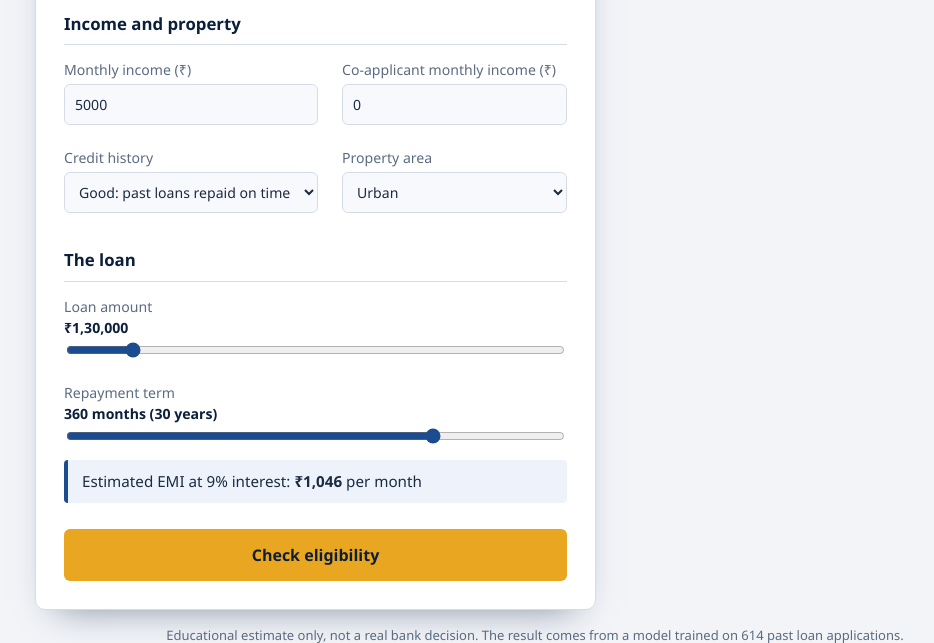
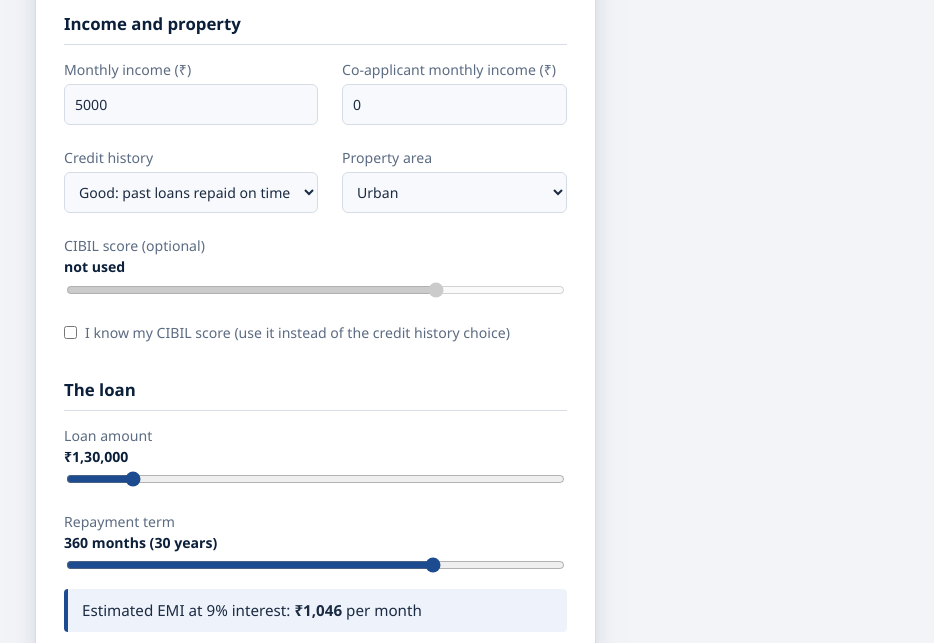
Before and after one commit to divyanshumiscin-codes/loanlens, a Flask app: page / in a window 1280 px wide. Shown: the part 644-1287 px from the top of the page, without its empty margins (105-1039 px from the left). Run offline with Flask 3, Linux system fonts and the light colour scheme; tables that the repository leaves empty hold one stand-in row (values such as "Sample post"); parts of the project's set-up code (start-up, migrations or seed data) failed here and were passed over.

Commit message:
Add optional CIBIL score input and meter

```diff
--- a/app.py
+++ b/app.py
@@ -35,6 +35,38 @@ CHOICES = {"Married": ["Yes", "No"], "Dependents": ["0", "1", "2", "3+"],
 FEATURES = ["ApplicantIncome", "CoapplicantIncome", "LoanAmount", "Loan_Amount_Term",
             "Credit_History", "Married", "Dependents", "Education", "Self_Employed", "Property_Area"]
 
+# CIBIL layer: the dataset has no CIBIL scores, so a score is turned into the dataset's credit-history signal.
+CIBIL_WEAK, CIBIL_GOOD = 650, 750  # below 650 = weak, 750 and above = good, in between = borderline
+CIBIL_TEXT = {
+    "weak": "Your CIBIL score of {score} is below 650, which lenders generally see as weak. The model treats it as a poor credit history.",
+    "borderline": "Your CIBIL score of {score} is in the borderline zone (650 to 749). The model averages the poor-credit and good-credit results.",
+    "good": "Your CIBIL score of {score} is in the good zone (750 and above). The model treats it as a good credit history.",
+}
+
+
+def cibil_zone(score):
+    return "good" if score >= CIBIL_GOOD else "borderline" if score >= CIBIL_WEAK else "weak"
+
+
+def shown(p):
+    return min(max(p, 0.01), 0.99)  # never show a flat 0% or 100%
+
+
+def chance(inputs, cibil=None):
+    """Chance of approval from the model. A CIBIL score replaces the credit-history input:
+    good = good credit, weak = poor credit, borderline = the average of the two."""
+    def run(credit=None):
+        row = dict(inputs) if credit is None else {**inputs, "Credit_History": credit}
+        return float(model.predict_proba(pd.DataFrame([row])[FEATURES])[0][1])
+    if cibil is None:
+        return run()
+    zone = cibil_zone(cibil)
+    if zone == "good":
+        return run(1)
+    if zone == "weak":
+        return run(0)
+    return (run(0) + run(1)) / 2
+
 
 def db():
     conn = sqlite3.connect(DB)
@@ -66,19 +98,32 @@ def validate(data):
             clean[key] = str(data[key])
         else:
             errors[key] = f"{key} must be one of: {', '.join(allowed)}."
+    if data.get("Cibil_Score") not in (None, ""):  # optional
+        try:
+            score = float(data["Cibil_Score"])
+            if not 300 <= score <= 900:
+                raise ValueError
+            clean["Cibil_Score"] = score
+        except (TypeError, ValueError):
+            errors["Cibil_Score"] = "Cibil_Score must be a number between 300 and 900."
     if not errors:
         clean["Credit_History"] = int(clean["Credit_History"])
     return clean, errors
 
 
-def drivers(clean, p_full):
+def drivers(clean, p_full, cibil=None):
     """Which inputs moved this result? Swap each input for the typical value and see how much the score changes."""
     if not BASELINE:
         return []
     out = []
     for key in FEATURES:
-        p = float(model.predict_proba(pd.DataFrame([{**clean, key: BASELINE[key]}])[FEATURES])[0][1])
+        if key == "Credit_History" and cibil is not None:
+            continue  # the CIBIL score replaces this input
+        p = chance({**clean, key: BASELINE[key]}, cibil)
         out.append({"label": LABELS[key], "effect": round((p_full - p) * 100)})
+    if cibil is not None:  # compare the CIBIL score with a typical applicant, who has good credit
+        p = chance({**clean, "Credit_History": BASELINE["Credit_History"]})
+        out.append({"label": "CIBIL score", "effect": round((p_full - p) * 100)})
     out = [d for d in out if abs(d["effect"]) >= 1]
     return sorted(out, key=lambda d: -abs(d["effect"]))[:5]
 
@@ -98,28 +143,34 @@ def predict():
     clean, errors = validate(request.get_json(silent=True) or {})
     if errors:
         return jsonify(errors=errors), 400
+    cibil = clean.pop("Cibil_Score", None)  # optional: None means "not given"
 
-    raw = float(model.predict_proba(pd.DataFrame([clean])[FEATURES])[0][1])
+    raw = chance(clean, cibil)
     approved = raw >= 0.5
-    probability = min(max(raw, 0.01), 0.99)  # never show a flat 0% or 100%
+    probability = shown(raw)
+    at_weak, at_mid, at_good = chance(clean, 300), chance(clean, 700), chance(clean, 900)
 
     monthly_emi = emi(clean["LoanAmount"] * 1000, clean["Loan_Amount_Term"])
     income = clean["ApplicantIncome"] + clean["CoapplicantIncome"]
     share = monthly_emi / income * 100 if income else 100
 
     reasons = []
-    reasons.append("A good credit history is the strongest point in your favour." if clean["Credit_History"]
-                   else "No credit history or past defaults is the biggest risk factor.")
+    if cibil is not None:
+        reasons.append(CIBIL_TEXT[cibil_zone(cibil)].format(score=int(cibil)))
+    else:
+        reasons.append("A good credit history is the strongest point in your favour." if clean["Credit_History"]
+                       else "No credit history or past defaults is the biggest risk factor.")
     reasons.append(f"The EMI would take {share:.0f}% of household income, which is comfortable." if share <= 35
                    else f"The EMI would take {share:.0f}% of household income. Above 35% worries lenders.")
+    reasons.append(f"CIBIL effect: with a score of 750 or more the chance would be about {shown(at_good):.0%}, "
+                   f"and with a score below 650 about {shown(at_weak):.0%}.")
     suggestion = None
     if not approved:  # what-if: lower the loan in 5% steps until the model says yes
         for step in range(1, 20):
             amount = round(clean["LoanAmount"] * (1 - 0.05 * step) / 10) * 10
             if amount < 10:
                 break
-            trial = pd.DataFrame([{**clean, "LoanAmount": amount}])[FEATURES]
-            if model.predict_proba(trial)[0][1] >= 0.5:
+            if chance({**clean, "LoanAmount": amount}, cibil) >= 0.5:
                 suggestion = f"Reducing the loan to about ₹{int(amount * 1000):,} should make approval likely."
                 break
         reasons.append(suggestion or "A smaller loan or a longer term lowers the EMI and can improve the result.")
@@ -128,6 +179,8 @@ def predict():
     if income > 50000 or clean["LoanAmount"] > 500:
         warnings.append("These figures are larger than most of the training data, so treat this estimate as rough.")
 
+    if cibil is not None:  # store 1 when the score is 650 or more
+        clean["Credit_History"] = 1 if cibil >= CIBIL_WEAK else 0
     with db() as c:
         c.execute("""INSERT INTO applications (created_at, ApplicantIncome, CoapplicantIncome, LoanAmount,
                      Loan_Amount_Term, Credit_History, Married, Dependents, Education, Self_Employed,
@@ -139,8 +192,10 @@ def predict():
                    "d": "Approved" if approved else "Declined"})
 
     band = "likely" if probability >= 0.70 else "borderline" if probability >= 0.45 else "unlikely"
+    meter = dict(used=cibil is not None, score=cibil, zone=cibil_zone(cibil) if cibil is not None else None,
+                 chances=dict(weak=shown(at_weak), borderline=shown(at_mid), good=shown(at_good)))
     return jsonify(approved=approved, probability=probability, band=band, emi=monthly_emi, emi_share=share,
-                   reasons=reasons, warnings=warnings, drivers=drivers(clean, raw))
+                   reasons=reasons, warnings=warnings, drivers=drivers(clean, raw, cibil), cibil=meter)
 
 
 @app.get("/api/history")
--- a/static/app.js
+++ b/static/app.js
@@ -34,6 +34,41 @@ form.LoanAmount.addEventListener("input", syncLoan);
 form.Loan_Amount_Term.addEventListener("input", syncLoan);
 syncLoan();
 
+// CIBIL is optional: the slider is only sent when the box is ticked
+const useCibil = document.getElementById("useCibil");
+function syncCibil() {
+  form.Cibil_Score.disabled = !useCibil.checked;
+  document.getElementById("cibilOut").textContent = useCibil.checked ? form.Cibil_Score.value : "not used";
+}
+useCibil.addEventListener("change", syncCibil);
+form.Cibil_Score.addEventListener("input", syncCibil);
+syncCibil();
+
+// The meter under the result: drag to see the chance at other scores (no server call needed)
+function cibilMeter(c) {
+  const zoneOf = s => s >= 750 ? "good" : s >= 650 ? "borderline" : "weak";
+  const NAMES = {weak: "weak zone", borderline: "borderline zone", good: "good zone"};
+  const box = el("div", "", "cibil");
+  const bar = el("div", "", "cbar");
+  ["weak", "borderline", "good"].forEach(z => bar.append(el("span", "", "z-" + z)));
+  const pin = el("i", "", "pin");
+  bar.append(pin);
+  const slider = el("input");
+  slider.type = "range"; slider.min = 300; slider.max = 900; slider.step = 10;
+  slider.value = c.used ? c.score : 750;
+  const read = el("p", "", "cread");
+  const update = () => {
+    const s = +slider.value, z = zoneOf(s);
+    pin.style.left = ((s - 300) / 6) + "%";
+    read.textContent = "CIBIL " + s + " (" + NAMES[z] + "): chance about " + Math.round(c.chances[z] * 100) + "%";
+  };
+  slider.addEventListener("input", update);
+  update();
+  box.append(el("h3", "CIBIL score meter"), bar, slider, read,
+    el("p", "The zones are an assumption and lenders differ. The model has no CIBIL data: a good score is treated as good credit history, a weak score as poor credit history, and borderline as the average of the two.", "note"));
+  return box;
+}
+
 function showResult(d) {
   const pct = Math.round(d.probability * 100);
   const [word, cls] = BANDS[d.band];
@@ -61,6 +96,7 @@ function showResult(d) {
     ...d.warnings.map(w => el("p", w, "warn")),
     facts, el("h3", "Why this result"), why,
     ...(d.drivers.length ? [el("h3", "What moved the score"), el("p", "Compared with a typical applicant in the training data.", "note"), moved] : []),
+    cibilMeter(d.cibil),
     printBtn
   );
 }
@@ -106,9 +142,11 @@ document.getElementById("clearBtn").addEventListener("click", async () => {
   loadHistory();
 });
 
-// Example profiles: fill the form and run the check
+// Example profiles: fill the form (they use the credit history choice, not CIBIL) and run the check
 document.querySelectorAll("[data-preset]").forEach(b => b.addEventListener("click", () => {
   Object.entries(PRESETS[b.dataset.preset]).forEach(([k, v]) => { form.elements[k].value = v; });
+  useCibil.checked = false;
+  syncCibil();
   syncLoan();
   form.requestSubmit();
 }));
--- a/static/style.css
+++ b/static/style.css
@@ -97,3 +97,18 @@ a.ghost:hover { background:#eef2f8; }
   color: #5b6b7f;
   text-align: center;
 }
+
+/* CIBIL score: optional form field and the meter under the result */
+.check { flex-direction: row; align-items: center; gap: 8px; }
+.check input { margin: 0; padding: 0; accent-color: var(--navy2); }
+.cibil { margin-top: 18px; }
+.cbar { position: relative; display: flex; height: 14px; margin: 14px 0 10px; }
+.cbar span { display: block; height: 100%; }
+.cbar span:first-child { border-radius: 7px 0 0 7px; }
+.cbar span:nth-child(3) { border-radius: 0 7px 7px 0; }
+.z-weak { flex: 350; background: var(--no); }
+.z-borderline { flex: 100; background: var(--gold); }
+.z-good { flex: 150; background: var(--yes); }
+.pin { position: absolute; top: -5px; width: 4px; height: 24px; background: var(--navy); border-radius: 2px; transform: translateX(-50%); }
+.cibil input[type=range] { width: 100%; }
+.cread { margin: 4px 0 6px; font-weight: 600; font-size: .93rem; }
--- a/templates/index.html
+++ b/templates/index.html
@@ -47,6 +47,9 @@
         <select name="Credit_History"><option value="1">Good: past loans repaid on time</option><option value="0">None, or missed payments</option></select></label>
       <label>Property area
         <select name="Property_Area"><option>Urban</option><option>Semiurban</option><option>Rural</option></select></label>
+      <label class="wide">CIBIL score (optional) <output id="cibilOut"></output>
+        <input type="range" name="Cibil_Score" min="300" max="900" step="10" value="750" disabled></label>
+      <label class="check wide"><input type="checkbox" id="useCibil"> I know my CIBIL score (use it instead of the credit history choice)</label>
     </div>
     </section>
 
```
